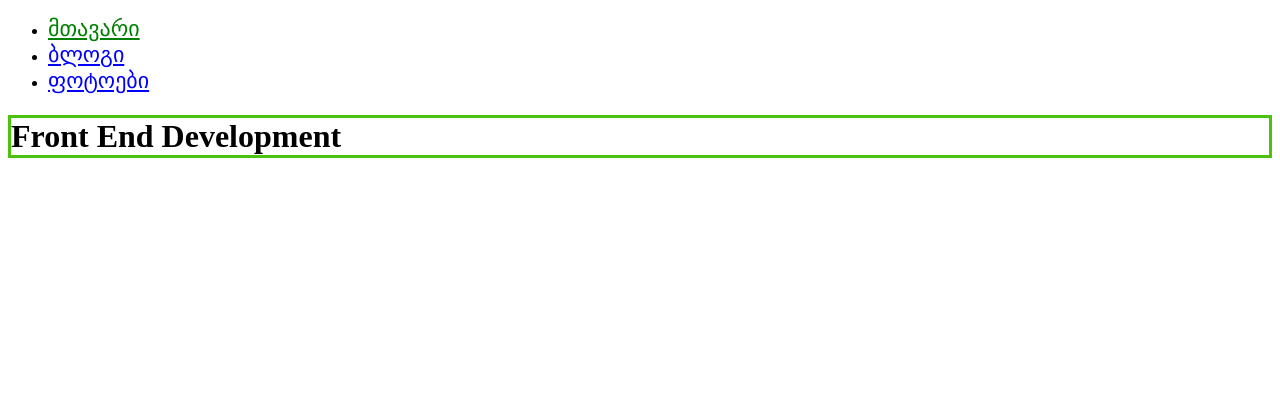
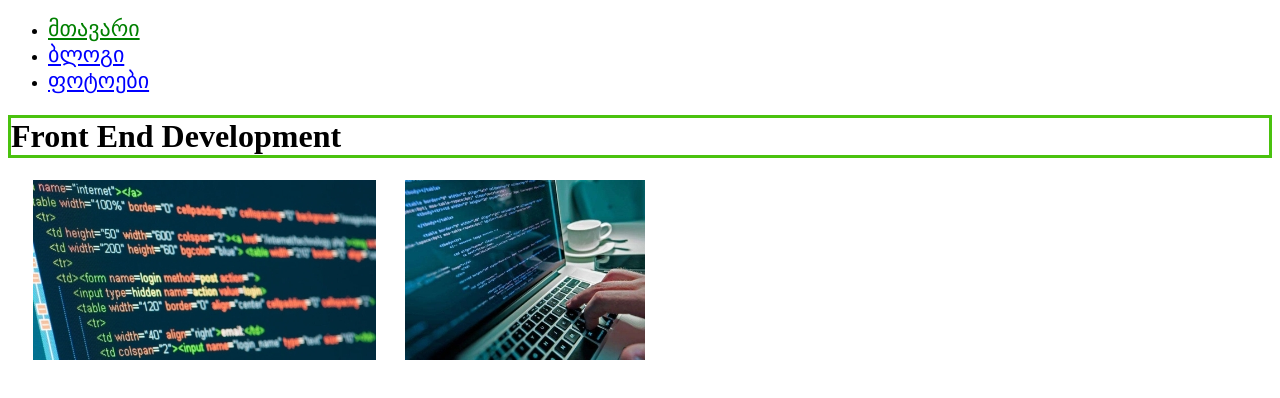
Before and after one commit to maikomekok/lesson4, a plain HTML site: page index.html in a window 1280 px wide. Drawn offline with Linux system fonts and the light colour scheme.

Commit message:
updated stylesheet and index file

```diff
--- a/index.html
+++ b/index.html
@@ -23,7 +23,10 @@
 	<div>
 		<h1 class="text"> Front End Development </h1>
 	</div>
-
+    <div>
+    	<img src="images/image-one.jpg">
+    	<img src="images/image-two.jpg">
+    </div>
 
 </body>
 </html>
--- a/style.css
+++ b/style.css
@@ -10,3 +10,11 @@ h1 {
 	border:10px,10px,10px,10px;
 	border-color:#4AC20E;
     border-style:solid;
+}
+.image-one{
+	padding-right: 25px;
+
+}
+img{
+	padding-left: 25px;
+}
```
